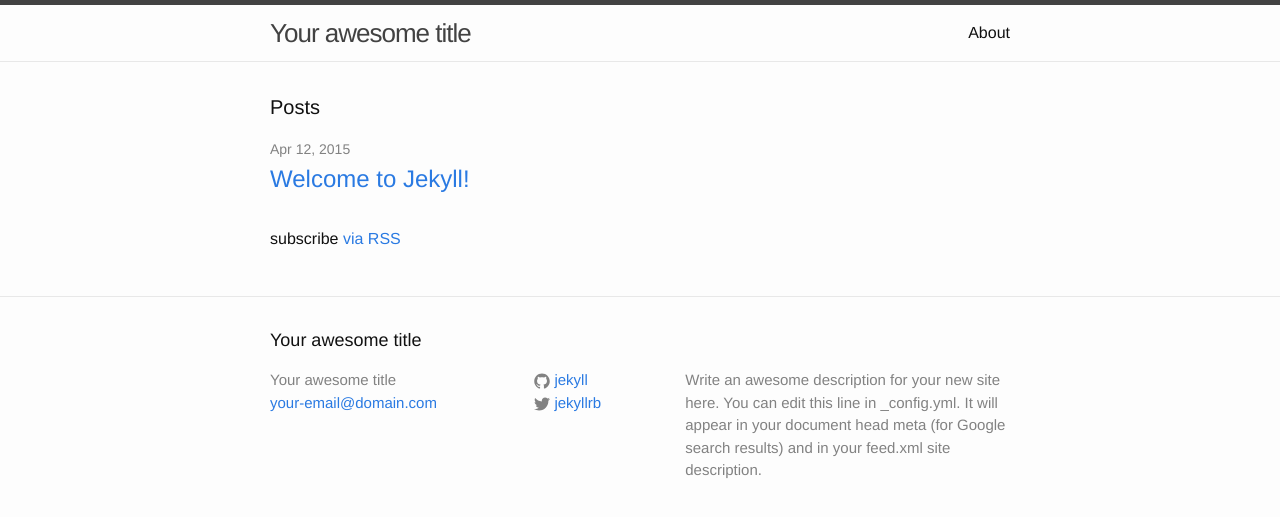
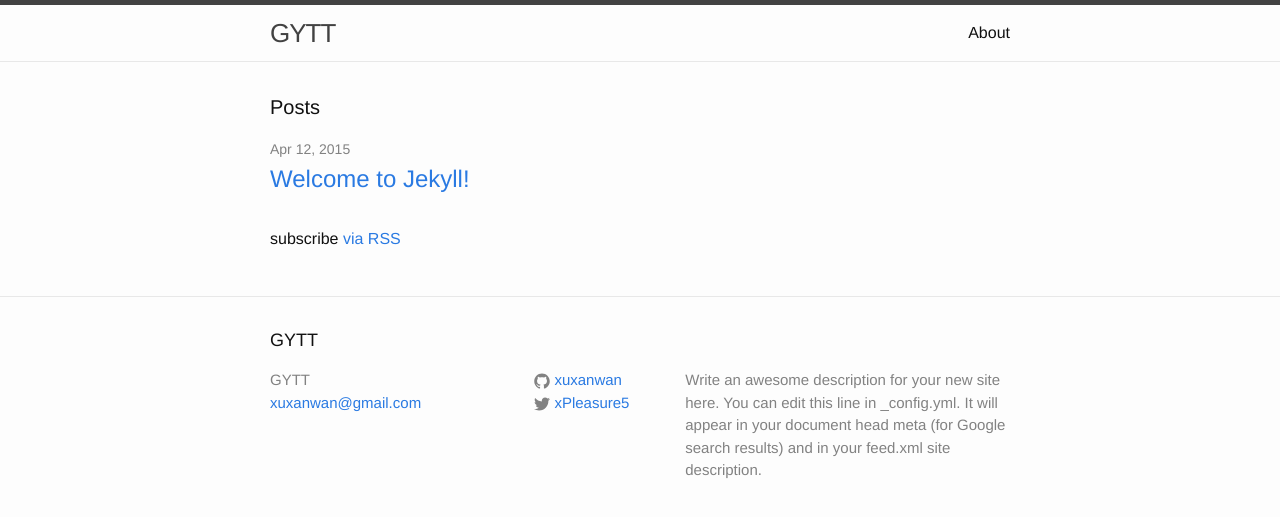
Before and after one commit to xuxanwan/myblog, a Jekyll site: the page built from index.html, in a window 1280 px wide. Shown: the top 517 px of the page. Built offline with Jekyll 4.4.1, drawn with Linux system fonts in a browser that asks for light colours.

Commit message:
add some personal info

```diff
--- a/_config.yml
+++ b/_config.yml
@@ -1,14 +1,14 @@
 # Site settings
-title: Your awesome title
-email: your-email@domain.com
+title: GYTT
+email: xuxanwan@gmail.com
 description: > # this means to ignore newlines until "baseurl:"
   Write an awesome description for your new site here. You can edit this
   line in _config.yml. It will appear in your document head meta (for
   Google search results) and in your feed.xml site description.
-baseurl: "" # the subpath of your site, e.g. /blog/
-url: "http://yourdomain.com" # the base hostname & protocol for your site
-twitter_username: jekyllrb
-github_username:  jekyll
+baseurl: "/myblog/" # the subpath of your site, e.g. /blog/
+url: "http://xuxanwan.github.io/" # the base hostname & protocol for your site
+twitter_username: xPleasure5
+github_username:  xuxanwan
 
 # Build settings
 markdown: kramdown
```
